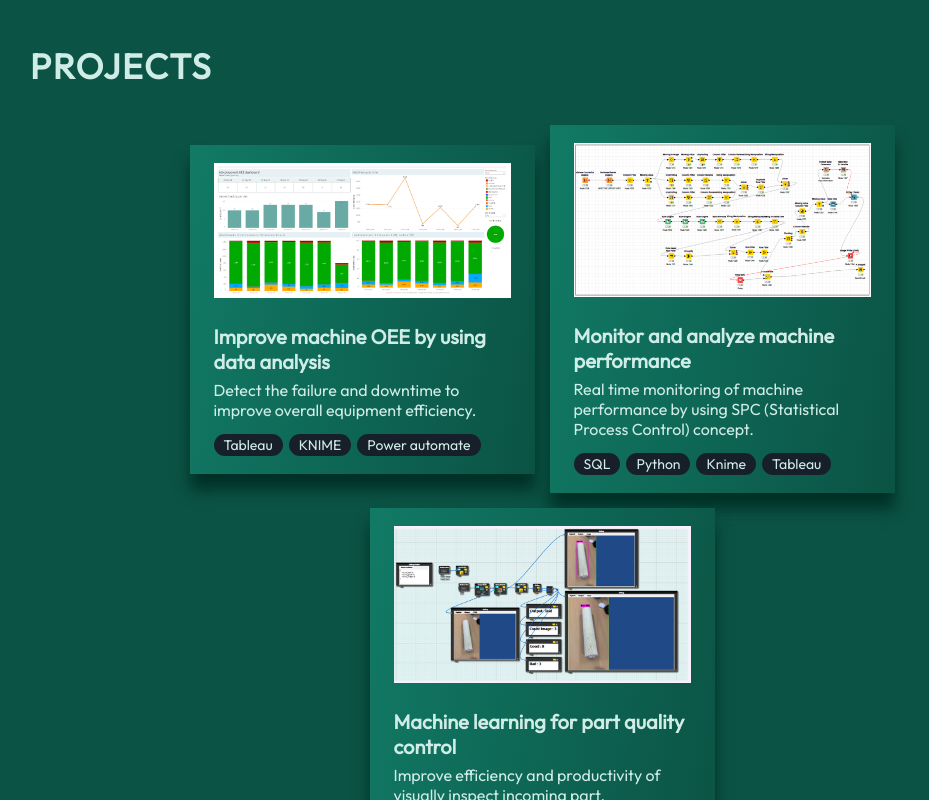
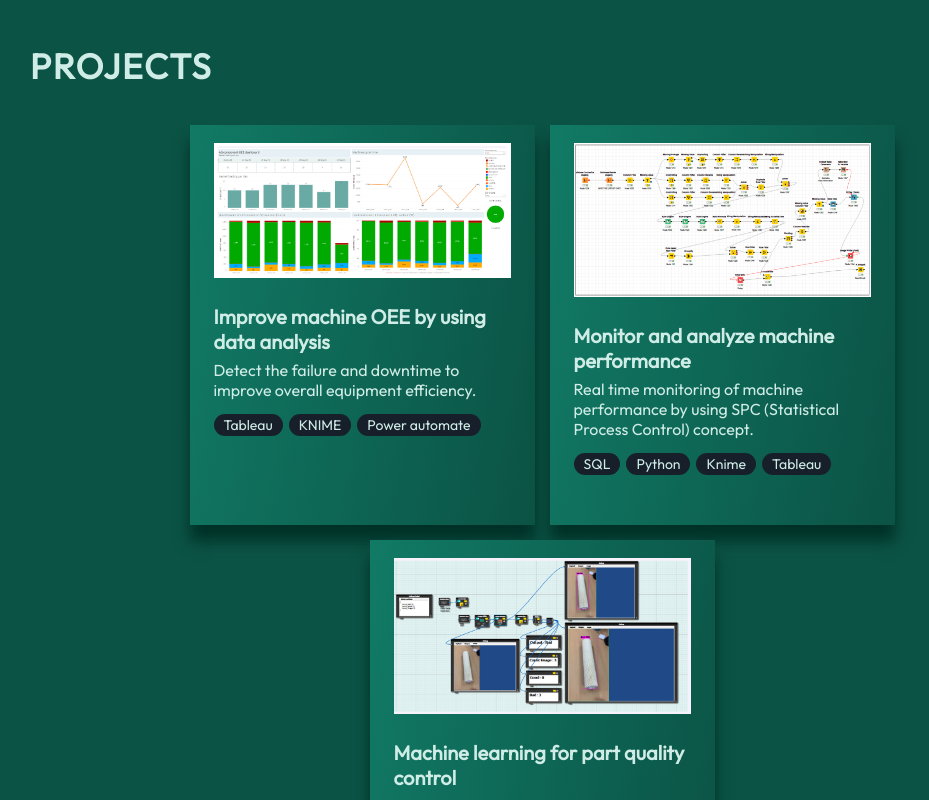
Before and after one commit to Suwapat0308/Porfolio, a React (Vite) app: page / in a window 1280 px wide. Shown: the part 3200-4000 px from the top of the page, without its empty margins (98-1027 px from the left). Built offline with nearby package versions, Linux system fonts and the light colour scheme.

Commit message:
update size

```diff
--- a/src/components/Project/Project.module.css
+++ b/src/components/Project/Project.module.css
@@ -23,4 +23,5 @@
     justify-content: center;
     gap: 15px;
     width: 100%;
+    /* max-width: 300px; */
 }
--- a/src/components/Project/ProjectCard.module.css
+++ b/src/components/Project/ProjectCard.module.css
@@ -7,11 +7,15 @@
     background: linear-gradient(100deg, #117A65  0%, #0B5345 100%);
     box-shadow: 0 16px 14px 0 #013127;
     padding: 18px 24px;
-    max-width: 345px;
+    /* max-width: 345px;
+    max-height: 700px; */
+    width: 345px;
+    height: 400px;
 }
 
 .image {
     margin-bottom: 26px;
+
 }
 
 .title {
```
